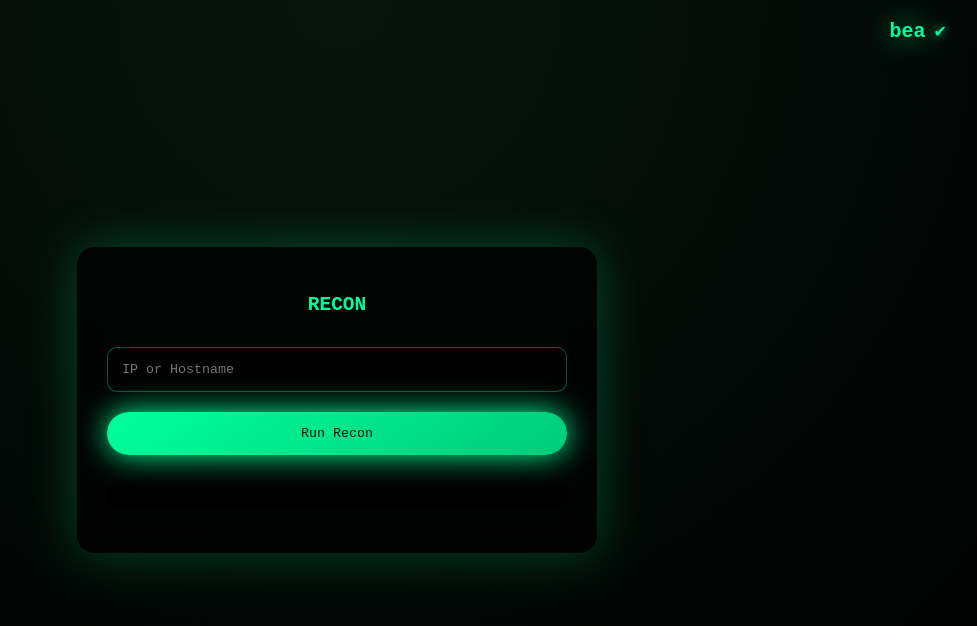
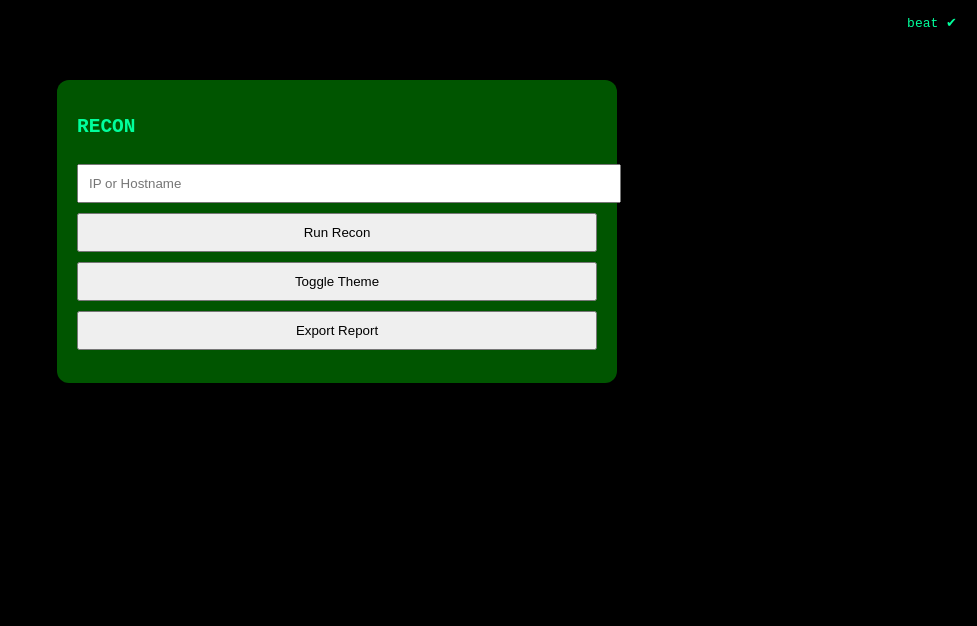
Before and after one commit to beatcodess/OSINTIP, a website: page public/index.html in a window 1280 px wide. Shown: the whole page, without its empty margins (303-1280 px from the left). Drawn offline with Linux system fonts and the light colour scheme.

Commit message:
Update index.html

```diff
--- a/public/index.html
+++ b/public/index.html
@@ -1,140 +1,66 @@
 <!DOCTYPE html>
-<html lang="en">
+<html>
 <head>
 <meta charset="UTF-8">
 <title>RECON</title>
-
 <style>
-*{box-sizing:border-box;font-family:monospace}
-body{
-margin:0;height:100vh;
-background:radial-gradient(circle at top,#07140d,#000);
-display:flex;align-items:center;justify-content:center;
-color:#00ff9c;overflow:hidden
-}
-header{
-position:absolute;top:20px;right:30px;
-display:flex;align-items:center;gap:8px;
-cursor:pointer
-}
-.name{
-font-size:20px;font-weight:bold;
-color:#00ff9c;
-text-shadow:0 0 10px #00ff9c,0 0 30px #00ff9c;
-animation:glow 2s infinite alternate;
-white-space:nowrap
-}
-.check{
-font-size:16px;
-color:#00ff9c;
-text-shadow:0 0 10px #00ff9c
-}
-@keyframes glow{
-from{text-shadow:0 0 10px #00ff9c}
-to{text-shadow:0 0 35px #00ff9c}
-}
-.container{
-width:520px;padding:30px;
-background:rgba(0,0,0,.65);
-backdrop-filter:blur(16px);
-border-radius:18px;
-box-shadow:0 0 50px rgba(0,255,156,.25)
-}
-input{
-width:100%;padding:14px;margin-top:15px;
-background:rgba(0,0,0,.75);
-border:1px solid #00ff9c55;
-border-radius:10px;color:#00ff9c
-}
-button{
-margin-top:20px;width:100%;padding:14px;
-border-radius:50px;border:none;cursor:pointer;
-background:linear-gradient(145deg,#00ff9c,#00cc7a);
-color:#00150c;box-shadow:0 0 30px #00ff9c
-}
-pre{
-margin-top:25px;padding:15px;
-background:rgba(0,0,0,.8);
-border-radius:12px;white-space:pre-wrap
-}
+body{margin:0;font-family:monospace;background:#000;color:#00ff9c}
+.dark{background:#000;color:#00ff9c}
+.light{background:#f0f0f0;color:#000}
+header{position:absolute;top:15px;right:20px;cursor:pointer}
+.container{max-width:520px;margin:80px auto;padding:20px;background:#050;border-radius:12px}
+button,input{width:100%;margin-top:10px;padding:10px}
+pre{white-space:pre-wrap}
 </style>
 </head>
-
-<body>
+<body class="dark">
 
 <header onclick="window.open('https://github.com/beatcodess','_blank')">
-  <div class="name" id="type"></div>
-  <div class="check">✔</div>
+<span id="name"></span> ✔
 </header>
 
 <div class="container">
-  <h2 style="text-align:center">RECON</h2>
-  <input id="target" placeholder="IP or Hostname">
-  <button onclick="run()">Run Recon</button>
-  <pre id="out"></pre>
+<h2>RECON</h2>
+<input id="target" placeholder="IP or Hostname">
+<button onclick="run()">Run Recon</button>
+<button onclick="toggle()">Toggle Theme</button>
+<button onclick="exportData()">Export Report</button>
+<pre id="out"></pre>
 </div>
 
 <audio id="bgm" loop></audio>
 
 <script>
-const text="beatcodes";
-let i=0,dir=1;
-function typeLoop(){
-  document.getElementById("type").textContent=text.slice(0,i);
-  if(i===text.length) dir=-1;
-  if(i===0) dir=1;
-  i+=dir;
-  setTimeout(typeLoop,150);
-}
-typeLoop();
+const name="beatcodes";
+let i=0,d=1;
+setInterval(()=>{
+  document.getElementById("name").textContent=name.slice(0,i);
+  if(i===name.length)d=-1;if(i===0)d=1;i+=d;
+},150);
 
 const bgm=document.getElementById("bgm");
 bgm.src="https://files.catbox.moe/q8n7n4.mp3";
-document.addEventListener("click",()=>{if(bgm.paused)bgm.play()},{once:true});
+document.addEventListener("click",()=>bgm.play(),{once:true});
+
+let last=null;
 
 async function run(){
-const t=document.getElementById("target").value.trim();
-const o=document.getElementById("out");
-if(!t)return;
-o.textContent="Running reconnaissance...";
+  const t=document.getElementById("target").value;
+  const r=await fetch("/api/recon",{method:"POST",headers:{"Content-Type":"application/json"},body:JSON.stringify({target:t})});
+  last=await r.json();
+  document.getElementById("out").textContent=JSON.stringify(last,null,2);
+}
 
-const r=await fetch("/api/recon",{
-method:"POST",
-headers:{"Content-Type":"application/json"},
-body:JSON.stringify({target:t})
-});
-const d=await r.json();
+function exportData(){
+  if(!last)return;
+  const a=document.createElement("a");
+  a.href=URL.createObjectURL(new Blob([JSON.stringify(last,null,2)],{type:"application/json"}));
+  a.download="recon-report.json";
+  a.click();
+}
 
-o.textContent=
-`TARGET
-------
-${d.target}
-${d.ip}
-
-GEOLOCATION
------------
-City       : ${d.geo.city}
-Region     : ${d.geo.region}
-Country    : ${d.geo.country} (${d.geo.country_code})
-Latitude   : ${d.geo.lat}
-Longitude  : ${d.geo.lon}
-Timezone   : ${d.geo.timezone}
-
-NETWORK
--------
-ISP        : ${d.isp}
-ASN        : ${d.asn}
-
-PRIVACY
--------
-VPN        : ${d.privacy.vpn}
-TOR        : ${d.privacy.tor}
-Proxy      : ${d.privacy.proxy}
-Hosting    : ${d.privacy.hosting}
-
-Timestamp
----------
-${d.timestamp}`;
+function toggle(){
+  document.body.className=document.body.className==="dark"?"light":"dark";
 }
 </script>
 
```
